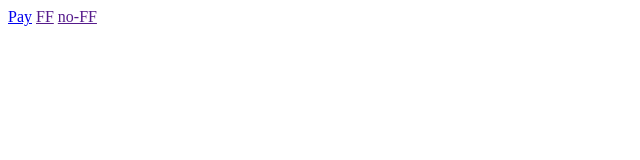
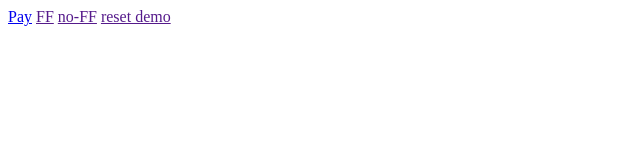
Before and after one commit to Sergg86/demo, a plain HTML site: page index.html in a window 1280 px wide. Shown: the full height of the page, 0-640 px from the left. Drawn offline with Linux system fonts and the light colour scheme.

Commit message:
Reset demo

```diff
--- a/index.html
+++ b/index.html
@@ -11,5 +11,6 @@
     <a href="payment.html">Pay</a>
     <a href="">FF</a>
     <a href="">no-FF</a>
+    <a href="">reset demo</a>
 </body>
 </html>
```
